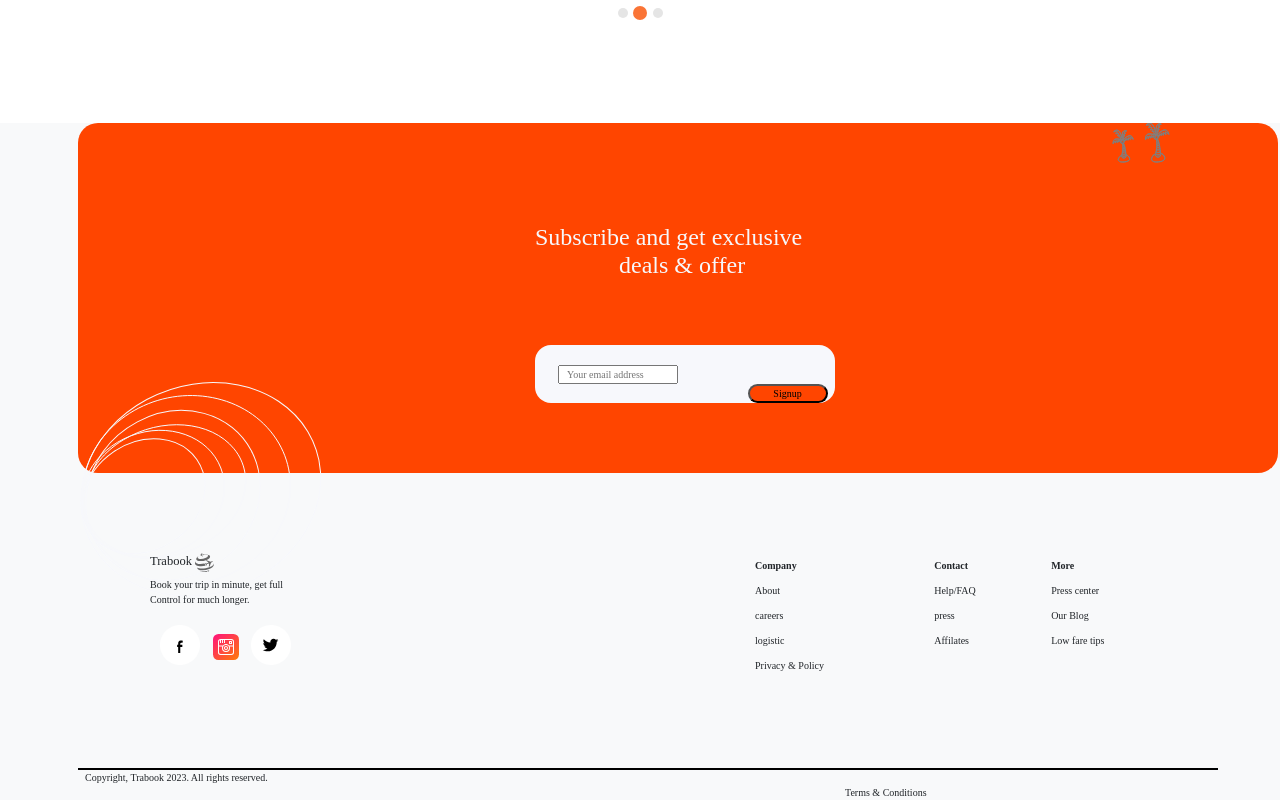
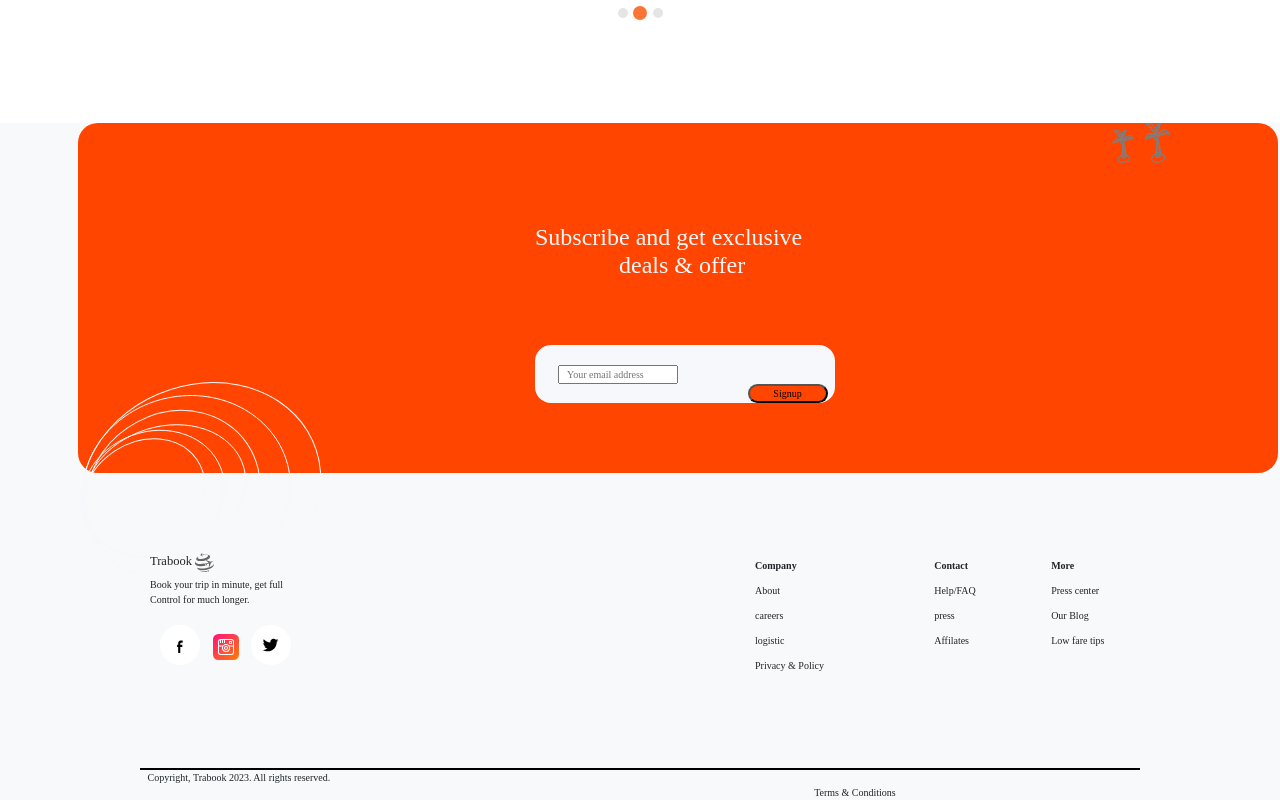
Before and after one commit to JenniferAS26/workshop-bootstrap, a website: page index.html in a window 1280 px wide. Shown: the part 3615-4415 px from the top of the page. Drawn offline with nearby package versions, Linux system fonts and the light colour scheme; a web font is replaced by a local one.

Commit message:
solucion bordes

```diff
--- a/index.html
+++ b/index.html
@@ -542,7 +542,7 @@
                     </table>
                 </div>
             </div>
-            <div class="container " style="width: 1200px; border-top: 2px solid #000; ">
+            <div class="container " style="width: 1000px; border-top: 2px solid #000; ">
                 <div class="row " style="">
                     <div class="col-md-4 ">Copyright, Trabook 2023. All rights reserved.</div>
                     <div class="col-md-4 offset-md-8 ">Terms & Conditions</div>
```
